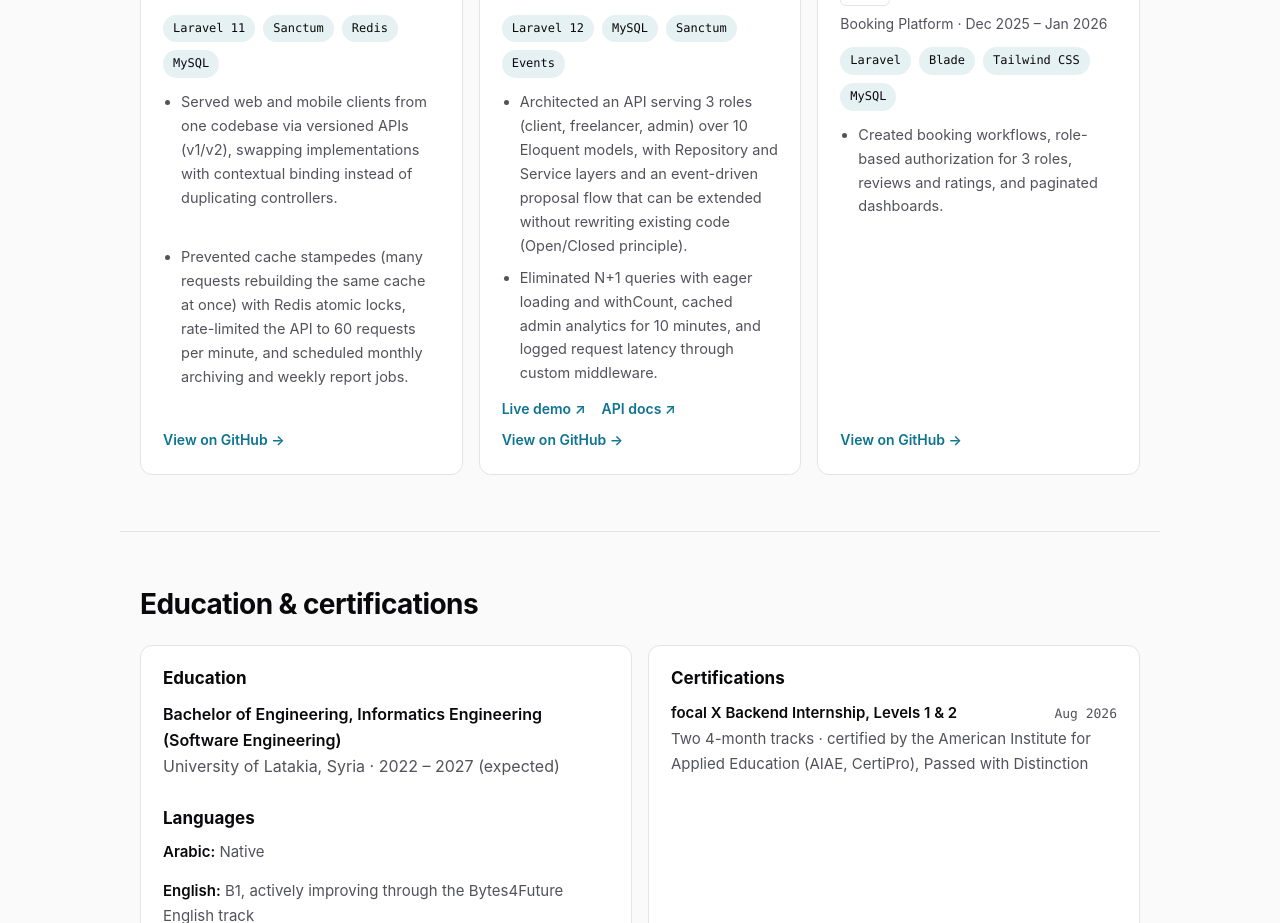
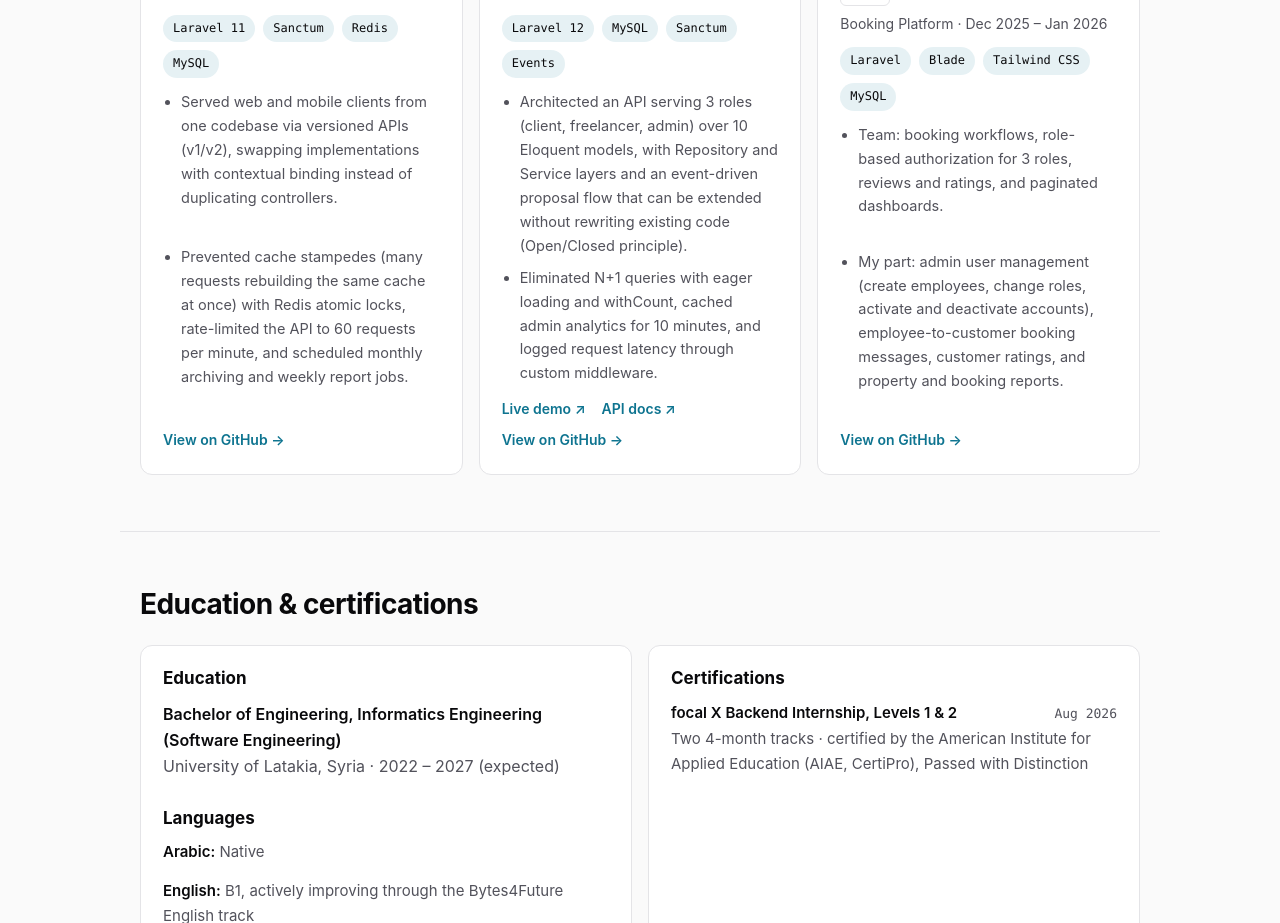
Before and after one commit to hasan123dayoub-del/portfolio, a React (Vite) app: page / in a window 1280 px wide. Shown: the part 3100-4023 px from the top of the page. Built offline with nearby package versions, Linux system fonts and the light colour scheme.

Commit message:
Describe my part in Property Management System

```diff
--- a/cv/cv.html
+++ b/cv/cv.html
@@ -88,7 +88,7 @@
     <div class="item">
       <div class="row"><h3><b>Property Management System | Booking Platform</b> (Team)</h3><span class="date">Dec 2025 – Jan 2026</span></div>
       <div class="tech">Laravel, Blade, Tailwind CSS, MySQL | github.com/hasan123dayoub-del/property-management</div>
-      <ul><li>Created booking workflows, role-based authorization for 3 roles, reviews and ratings, and paginated dashboards.</li></ul>
+      <ul><li>Team: booking workflows, role-based authorization for 3 roles, reviews and ratings, and paginated dashboards.</li><li>My part: admin user management (create employees, change roles, activate and deactivate accounts), employee-to-customer booking messages, customer ratings, and property and booking reports.</li></ul>
     </div>
 
     <h2>Certifications</h2>
--- a/src/data.ts
+++ b/src/data.ts
@@ -153,7 +153,10 @@ export const projects: Project[] = [
     kind: 'Team',
     date: 'Dec 2025 – Jan 2026',
     tech: ['Laravel', 'Blade', 'Tailwind CSS', 'MySQL'],
-    points: ['Created booking workflows, role-based authorization for 3 roles, reviews and ratings, and paginated dashboards.'],
+    points: [
+      'Team: booking workflows, role-based authorization for 3 roles, reviews and ratings, and paginated dashboards.',
+      'My part: admin user management (create employees, change roles, activate and deactivate accounts), employee-to-customer booking messages, customer ratings, and property and booking reports.',
+    ],
     repo: 'https://github.com/hasan123dayoub-del/property-management',
   },
 ]
```
Also changed, not shown: 1 other file (tests, documents, lock files or other folders).
